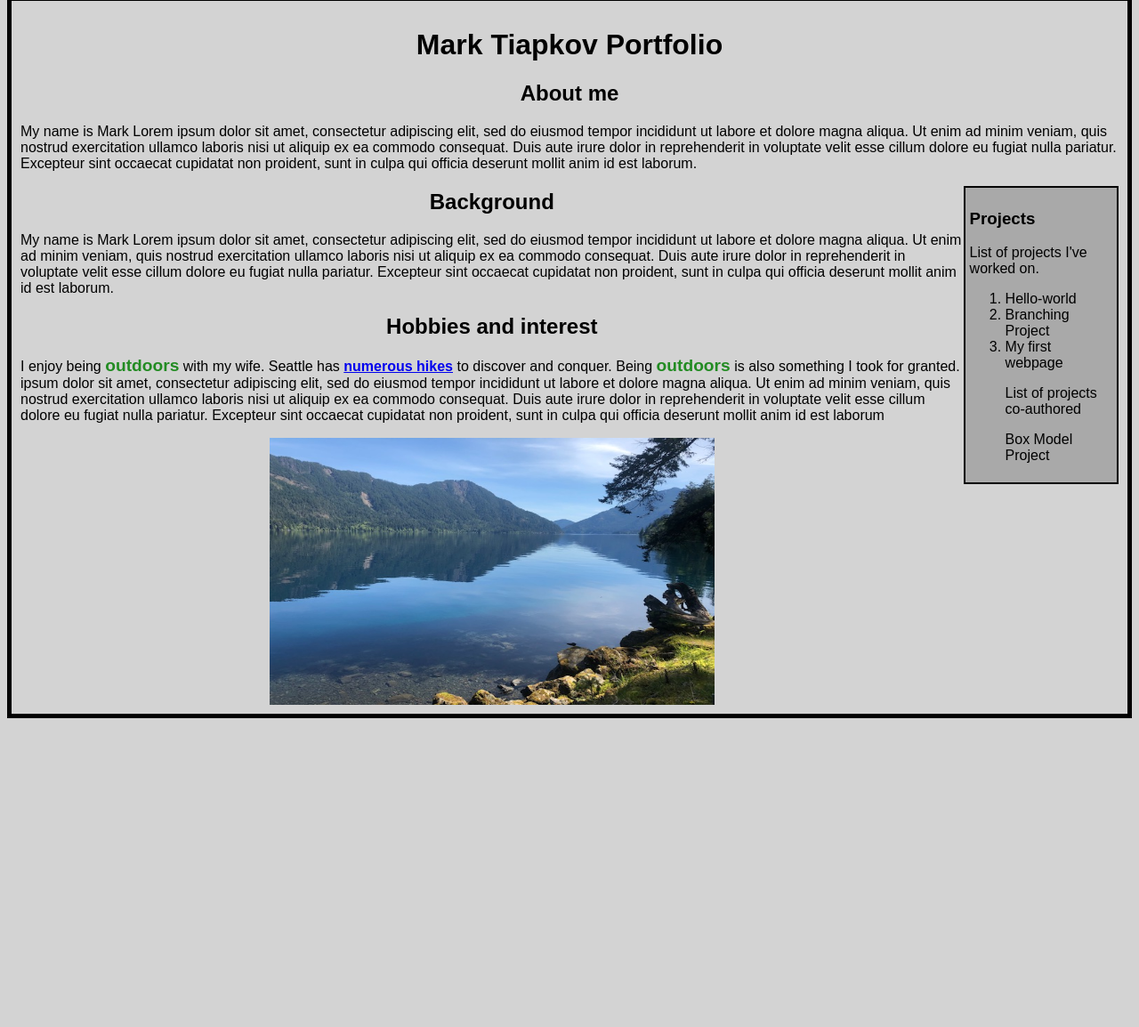
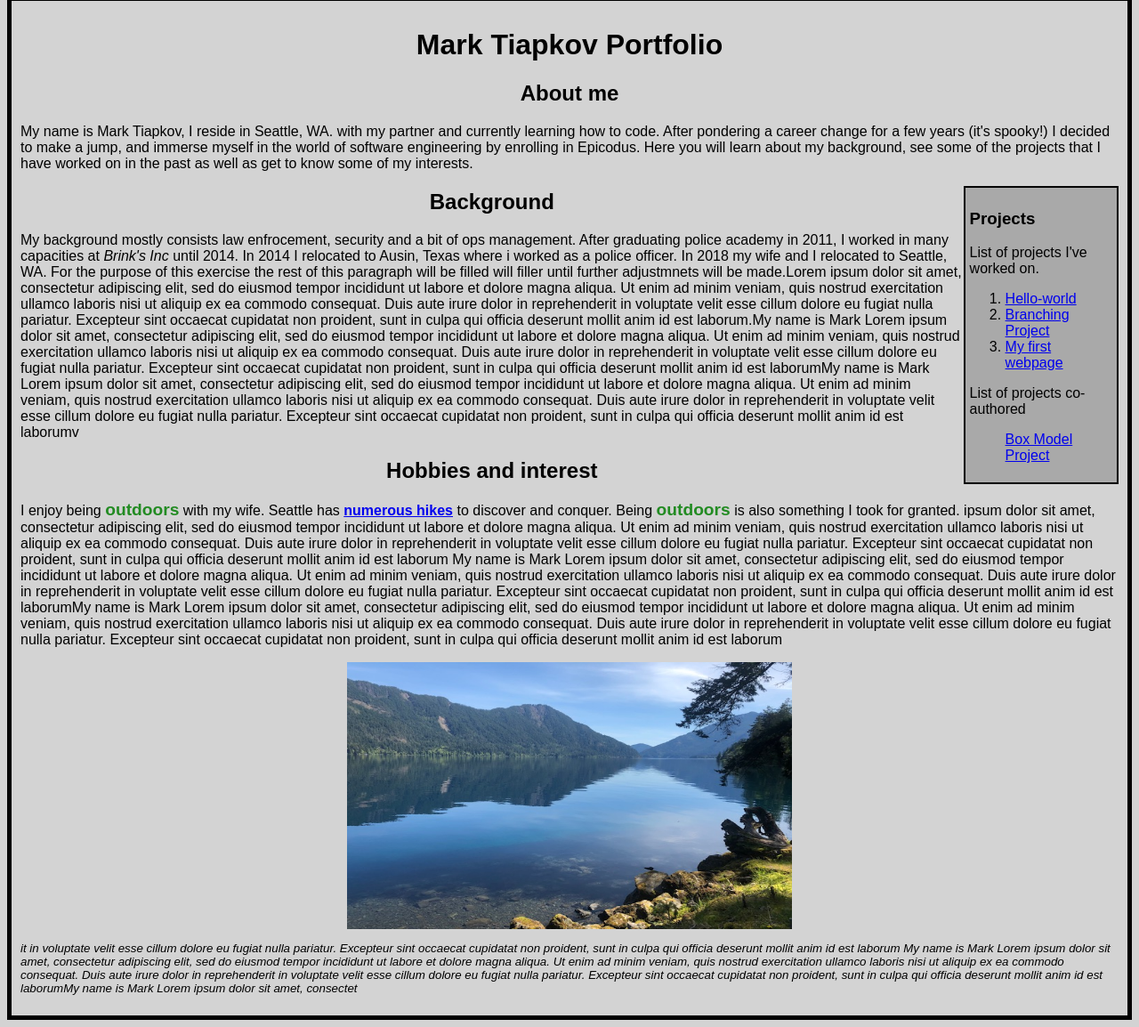
Before and after one commit to mtiapkov/MarkT-Portfolio, a plain HTML site: page index.html in a window 1280 px wide. Shown: the part 12-1166 px from the top of the page at 89% size. Before the commit the page ends 827 px from the top, so only its background shows below. Drawn offline with Linux system fonts and the light colour scheme.

Commit message:
Add to About Me section, Background section as well as footnote section with partial styling

```diff
--- a/css/styles.css
+++ b/css/styles.css
@@ -31,3 +31,10 @@ body
   margin-right: auto;
 
 }
+
+.footnote
+{
+  font-size: smaller;
+  font-style: italic;
+
+}
--- a/index.html
+++ b/index.html
@@ -7,36 +7,42 @@
 <body>
     <h1><center>Mark Tiapkov Portfolio </center></h1>
       <h2><center>About me</center></h2>
-        <p>My name is Mark Lorem ipsum dolor sit amet, consectetur adipiscing elit, sed do eiusmod tempor incididunt ut labore et dolore magna aliqua. Ut enim ad minim veniam, quis nostrud exercitation ullamco laboris nisi
-    ut aliquip ex ea commodo consequat. Duis aute irure dolor in reprehenderit in voluptate velit esse cillum dolore eu fugiat nulla pariatur. Excepteur sint occaecat cupidatat non proident, sunt in
-    culpa qui officia deserunt mollit anim id est laborum.</p>
+        <p>My name is Mark Tiapkov, I reside in Seattle, WA. with my partner and currently learning how to code. After pondering a career change for a few years (it's spooky!) I decided to make a jump, and immerse myself in the world of software engineering by enrolling in <i></i>Epicodus. Here you will learn about my background, see some of the projects that I have worked on in the past as well as get to know some of my interests. </p>
 
     <div class="sidebar">
       <h3>Projects</h3>
         <p>List of projects I've worked on.</p>
           <ol>
-            <li>Hello-world</li>
-            <li>Branching Project</li>
-            <li>My first webpage</lli
+            <li><a href ="https://github.com/mtiapkov/hello-world">Hello-world</a></li>
+            <li><a href ="https://github.com/mtiapkov/Branching-Project">Branching Project</a></li>
+            <li><a href = "https://github.com/mtiapkov/my-first-webpage">My first webpage</a></li>
           </ol>
           <p>List of projects co-authored</p>
-          <il>Box Model Project</il>
+          <ul><a href ="https://github.com/mtiapkov/box-model">Box Model Project</a></ul>
         </div>
 
-    <h2><center>Background</center></h2>
-        <p>My name is Mark Lorem ipsum dolor sit amet, consectetur adipiscing elit, sed do eiusmod tempor incididunt ut labore et dolore magna aliqua. Ut enim ad minim veniam, quis nostrud exercitation ullamco laboris nisi
+        <h2><center>Background</center></h2>
+        <p>My background mostly consists  law enfrocement, security and a bit of ops management. After graduating police academy in 2011, I worked in many capacities at <i>Brink's Inc</i>  until 2014. In 2014 I relocated to Ausin, Texas where i worked as a police officer. In 2018 my wife and I relocated to Seattle, WA. For the purpose of this exercise the rest of this paragraph will be filled will filler until further adjustmnets will be made.Lorem ipsum dolor sit amet, consectetur adipiscing elit, sed do eiusmod tempor incididunt ut labore et dolore magna aliqua. Ut enim ad minim veniam, quis nostrud exercitation ullamco laboris nisi
       ut aliquip ex ea commodo consequat. Duis aute irure dolor in reprehenderit in voluptate velit esse cillum dolore eu fugiat nulla pariatur. Excepteur sint occaecat cupidatat non proident, sunt in
-      culpa qui officia deserunt mollit anim id est laborum.</p>
-
-
-
-
+      culpa qui officia deserunt mollit anim id est laborum.My name is Mark Lorem ipsum dolor sit amet, consectetur adipiscing elit, sed do eiusmod tempor incididunt ut labore et dolore magna aliqua. Ut enim ad minim veniam, quis nostrud exercitation ullamco laboris nisi
+      ut aliquip ex ea commodo consequat. Duis aute irure dolor in reprehenderit in voluptate velit esse cillum dolore eu fugiat nulla pariatur. Excepteur sint occaecat cupidatat non proident, sunt in
+      culpa qui officia deserunt mollit anim id est laborumMy name is Mark Lorem ipsum dolor sit amet, consectetur adipiscing elit, sed do eiusmod tempor incididunt ut labore et dolore magna aliqua. Ut enim ad minim veniam, quis nostrud exercitation ullamco laboris nisi
+      ut aliquip ex ea commodo consequat. Duis aute irure dolor in reprehenderit in voluptate velit esse cillum dolore eu fugiat nulla pariatur. Excepteur sint occaecat cupidatat non proident, sunt in
+      culpa qui officia deserunt mollit anim id est laborumv</p>
 
     <h2><center>Hobbies and interest</center></h2>
-      <p>I enjoy being <span class="green">outdoors</span> with my wife. Seattle has <a href="shorturl.at/akty7"><strong>numerous hikes</strong></a> to discover and conquer. Being <span class="green">outdoors</span> is also
+      <p>I enjoy being <span class="green">outdoors</span> with my wife. Seattle has <a href="https://www.wta.org/go-outside/seasonal-hikes/winter-destinations/hikes-30-minutes-from-seattle"><strong>numerous hikes</strong></a> to discover and conquer. Being <span class="green">outdoors</span> is also
         something I took for granted. ipsum dolor sit amet, consectetur adipiscing elit, sed do eiusmod tempor incididunt ut labore et dolore magna aliqua. Ut enim ad minim veniam, quis nostrud exercitation ullamco laboris nisi
         ut aliquip ex ea commodo consequat. Duis aute irure dolor in reprehenderit in voluptate velit esse cillum dolore eu fugiat nulla pariatur. Excepteur sint occaecat cupidatat non proident, sunt in
-        culpa qui officia deserunt mollit anim id est laborum </p>
+        culpa qui officia deserunt mollit anim id est laborum My name is Mark Lorem ipsum dolor sit amet, consectetur adipiscing elit, sed do eiusmod tempor incididunt ut labore et dolore magna aliqua. Ut enim ad minim veniam, quis nostrud exercitation ullamco laboris nisi
+        ut aliquip ex ea commodo consequat. Duis aute irure dolor in reprehenderit in voluptate velit esse cillum dolore eu fugiat nulla pariatur. Excepteur sint occaecat cupidatat non proident, sunt in
+        culpa qui officia deserunt mollit anim id est laborumMy name is Mark Lorem ipsum dolor sit amet, consectetur adipiscing elit, sed do eiusmod tempor incididunt ut labore et dolore magna aliqua. Ut enim ad minim veniam, quis nostrud exercitation ullamco laboris nisi
+        ut aliquip ex ea commodo consequat. Duis aute irure dolor in reprehenderit in voluptate velit esse cillum dolore eu fugiat nulla pariatur. Excepteur sint occaecat cupidatat non proident, sunt in
+        culpa qui officia deserunt mollit anim id est laborum</p>
         <img src="images/img1.jpg" alt="Photo of nature" width="500" height="300" class="center">
       </body>
+      <p class="footnote">it in voluptate velit esse cillum dolore eu fugiat nulla pariatur. Excepteur sint occaecat cupidatat non proident, sunt in
+        culpa qui officia deserunt mollit anim id est laborum My name is Mark Lorem ipsum dolor sit amet, consectetur adipiscing elit, sed do eiusmod tempor incididunt ut labore et dolore magna aliqua. Ut enim ad minim veniam, quis nostrud exercitation ullamco laboris nisi
+        ut aliquip ex ea commodo consequat. Duis aute irure dolor in reprehenderit in voluptate velit esse cillum dolore eu fugiat nulla pariatur. Excepteur sint occaecat cupidatat non proident, sunt in
+        culpa qui officia deserunt mollit anim id est laborumMy name is Mark Lorem ipsum dolor sit amet, consectet</p>
 </html>
```
